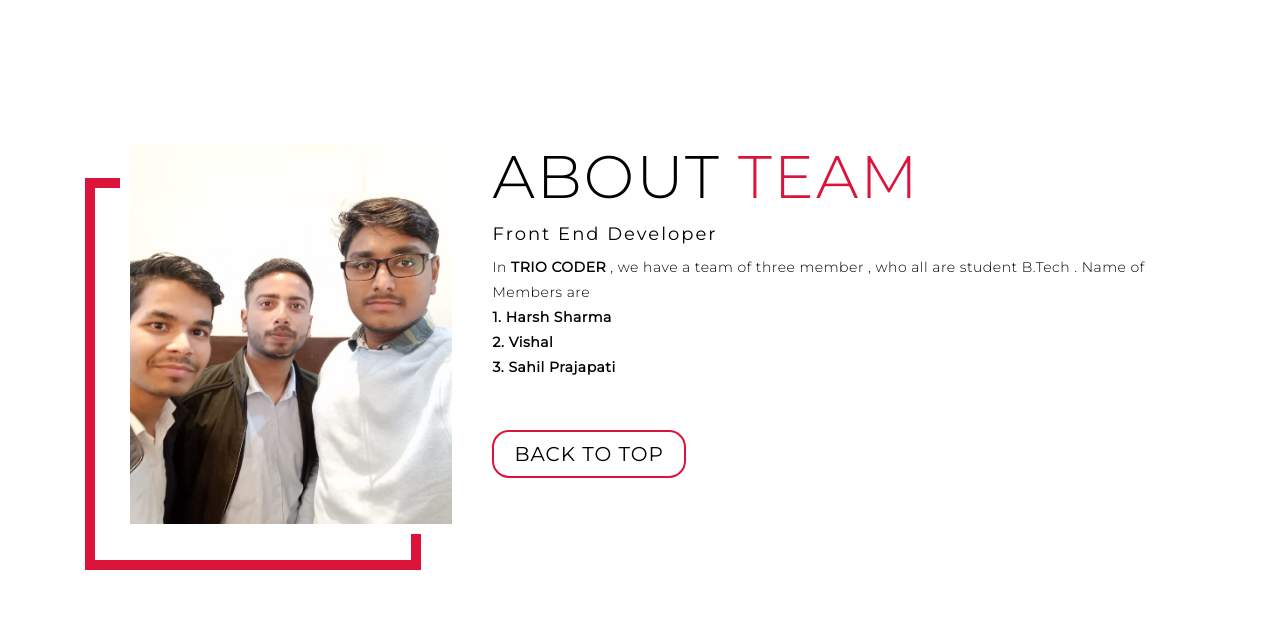
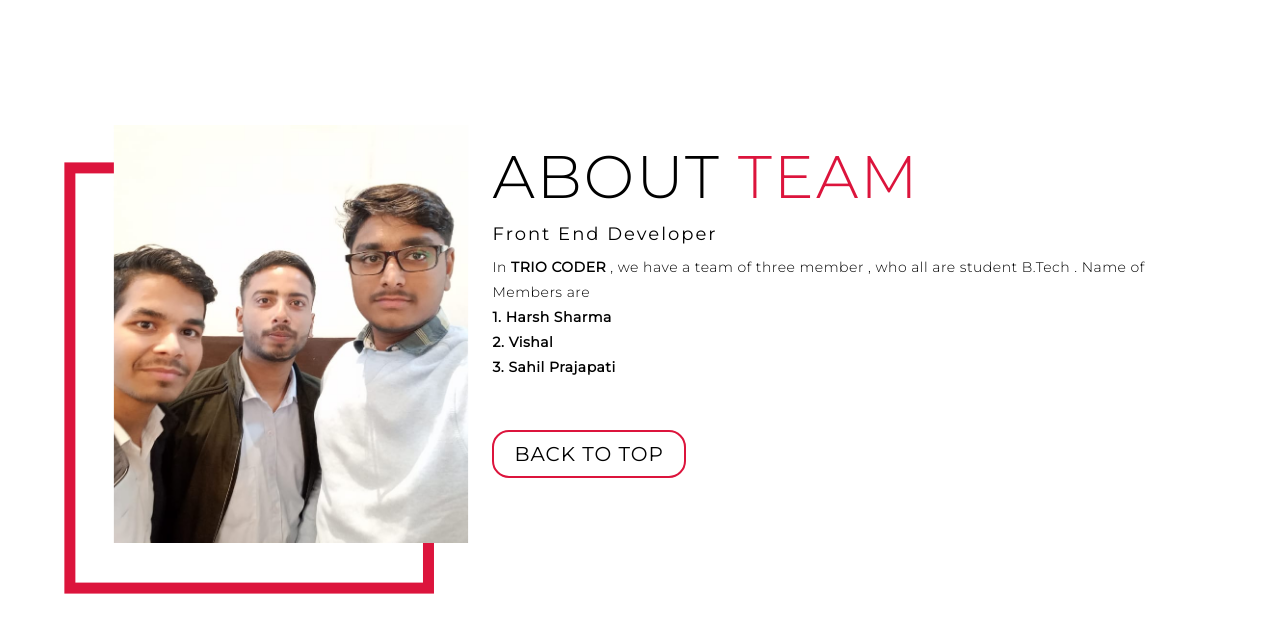
Before and after one commit to Harsh-Sharma8907/Hackathon, a plain HTML site: page index.html in a window 1280 px wide. In both pictures the pointer is over the element 291 px from the left and 4323 px from the top of the page. Shown: the part 3989-4621 px from the top of the page. Drawn offline with Linux system fonts and the light colour scheme; files whose address does not match are found by name.

Commit message:
hover effect

```diff
--- a/style.css
+++ b/style.css
@@ -454,6 +454,9 @@ p {
 	border: 7px solid crimson;
 	z-index: -1;
 }
+.about-img:hover{
+	transform: scale(1.1);
+}
 /* End About Section */
 
 /* contact Section */
```
Also changed, not shown: img/assistant.png (renamed from assistant.png), img/cal.jpg (renamed from cal.jpg), img/hero-bg.png (renamed from hero-bg.png), img/land.jpg (renamed from land.jpg), img/myntra.jpg (renamed from myntra.jpg), img/texttoimage.png (renamed from texttoimage.png), img/trio.jpg (renamed from trio.jpg).
